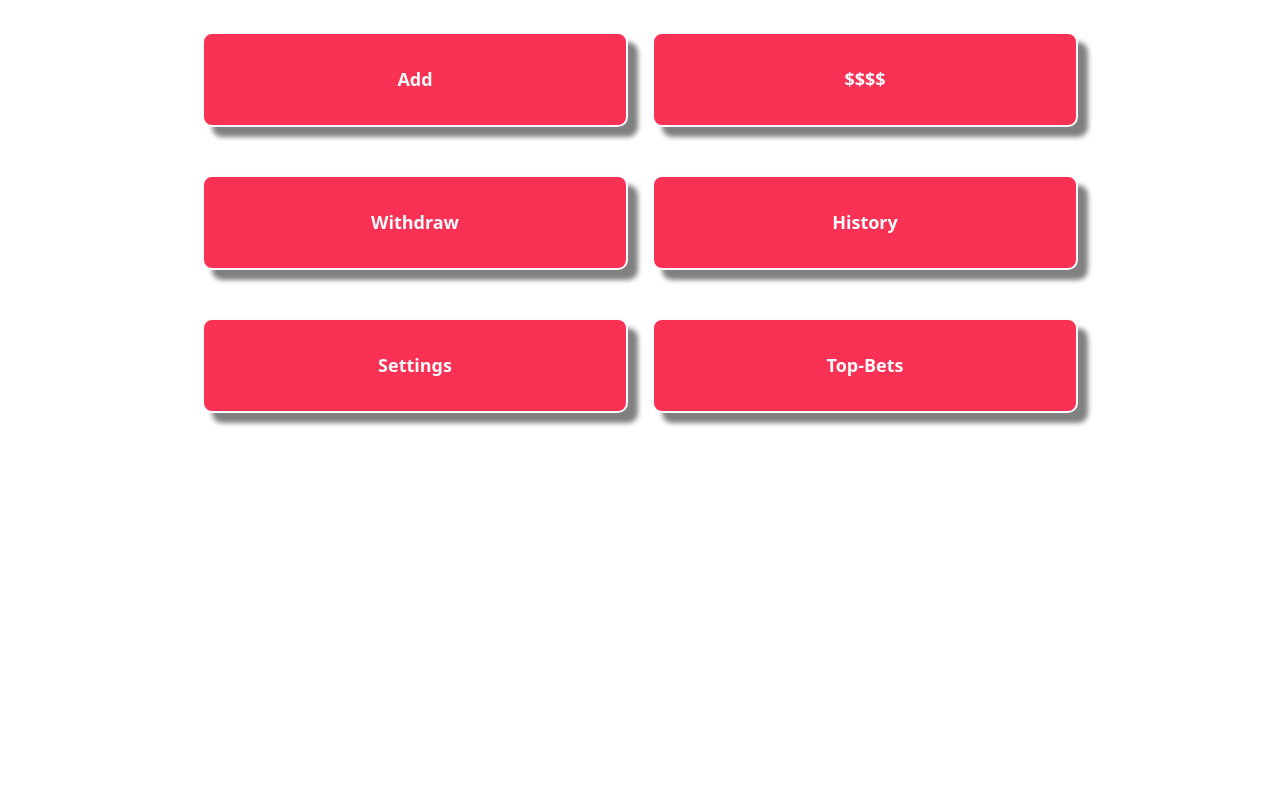
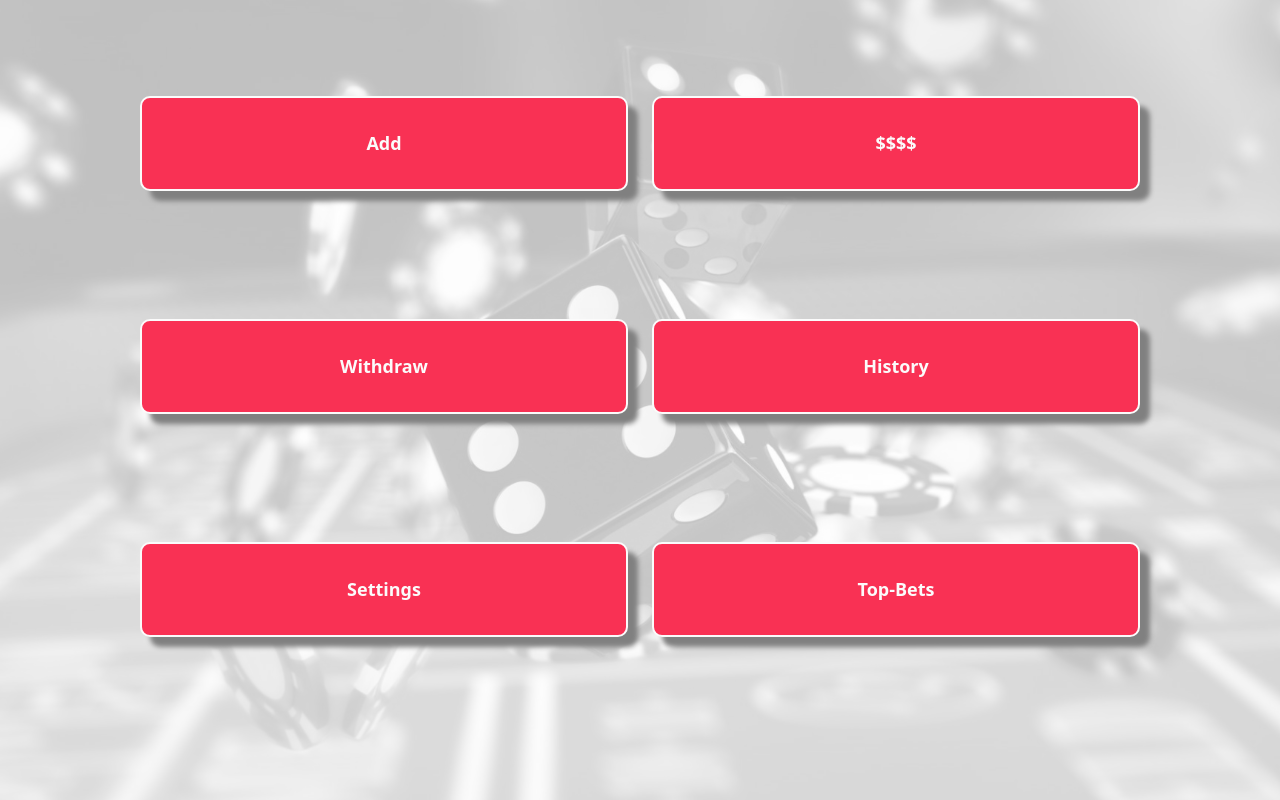
Before and after one commit to AllRightBet/AllRightBetClient, a React (Create React App) app: page / in a window 1280 px wide. Built offline with nearby package versions, Linux system fonts and the light colour scheme.

Commit message:
add background image to user int

```diff
--- a/src/components/Home/Home.js
+++ b/src/components/Home/Home.js
@@ -7,37 +7,42 @@ import { Col, Container, Row } from "react-bootstrap";
 const Home = () => {
   return (
     <Container className="container">
+      {/* <img
+        src={process.env.PUBLIC_URL + "/img/casino-pc.jpg"}
+        alt="dice and chips falling"
+        className="home__background"
+      /> */}
       <Row>
-        <Col>
+        <Col className="link__column">
           <LinkContainer to="/" className="link__container">
             <Nav.Link className="link">Add</Nav.Link>
           </LinkContainer>
         </Col>
-        <Col>
+        <Col className="link__column">
           <LinkContainer to="/" className="link__container">
             <Nav.Link className="link">$$$$</Nav.Link>
           </LinkContainer>
         </Col>
       </Row>
       <Row>
-        <Col>
+        <Col className="link__column">
           <LinkContainer to="/" className="link__container">
             <Nav.Link className="link">Withdraw</Nav.Link>
           </LinkContainer>
         </Col>
-        <Col>
+        <Col className="link__column">
           <LinkContainer to="/" className="link__container">
             <Nav.Link className="link">History</Nav.Link>
           </LinkContainer>
         </Col>
       </Row>
       <Row>
-        <Col>
+        <Col className="link__column">
           <LinkContainer to="/" className="link__container">
             <Nav.Link className="link">Settings</Nav.Link>
           </LinkContainer>
         </Col>
-        <Col>
+        <Col className="link__column">
           <LinkContainer to="/" className="link__container">
             <Nav.Link className="link">Top-Bets</Nav.Link>
           </LinkContainer>
--- a/src/components/Home/home.css
+++ b/src/components/Home/home.css
@@ -1,10 +1,36 @@
 .container {
-  max-width: 900px;
+  max-width: 80%;
+}
+
+.container::before {
+  content: "";
+  position: absolute;
+  top: 0;
+  left: 0;
+  width: 100%;
+  height: 100%;
+  z-index: -99;
+  background-image: url("./../../../public/img/casino-pc.jpg");
+  filter: grayscale(100%) opacity(25%);
+  background-position: center;
+  background-repeat: no-repeat;
+  background-size: cover;
+}
+
+.link__column:not(:nth-last-of-type(1)) {
+  margin-bottom: 4rem;
+}
+
+.link__column:nth-child(1) {
+  margin-top: 4rem;
+}
+
+.link__column:nth-child(2) {
+  margin-top: 4rem;
 }
 
 .link__container {
   text-align: center;
-  margin-bottom: 3rem;
   padding: 2rem;
   border-radius: 10px;
   font-size: large;
```
Also changed, not shown: public/img/casino-pc.jpg (added).
